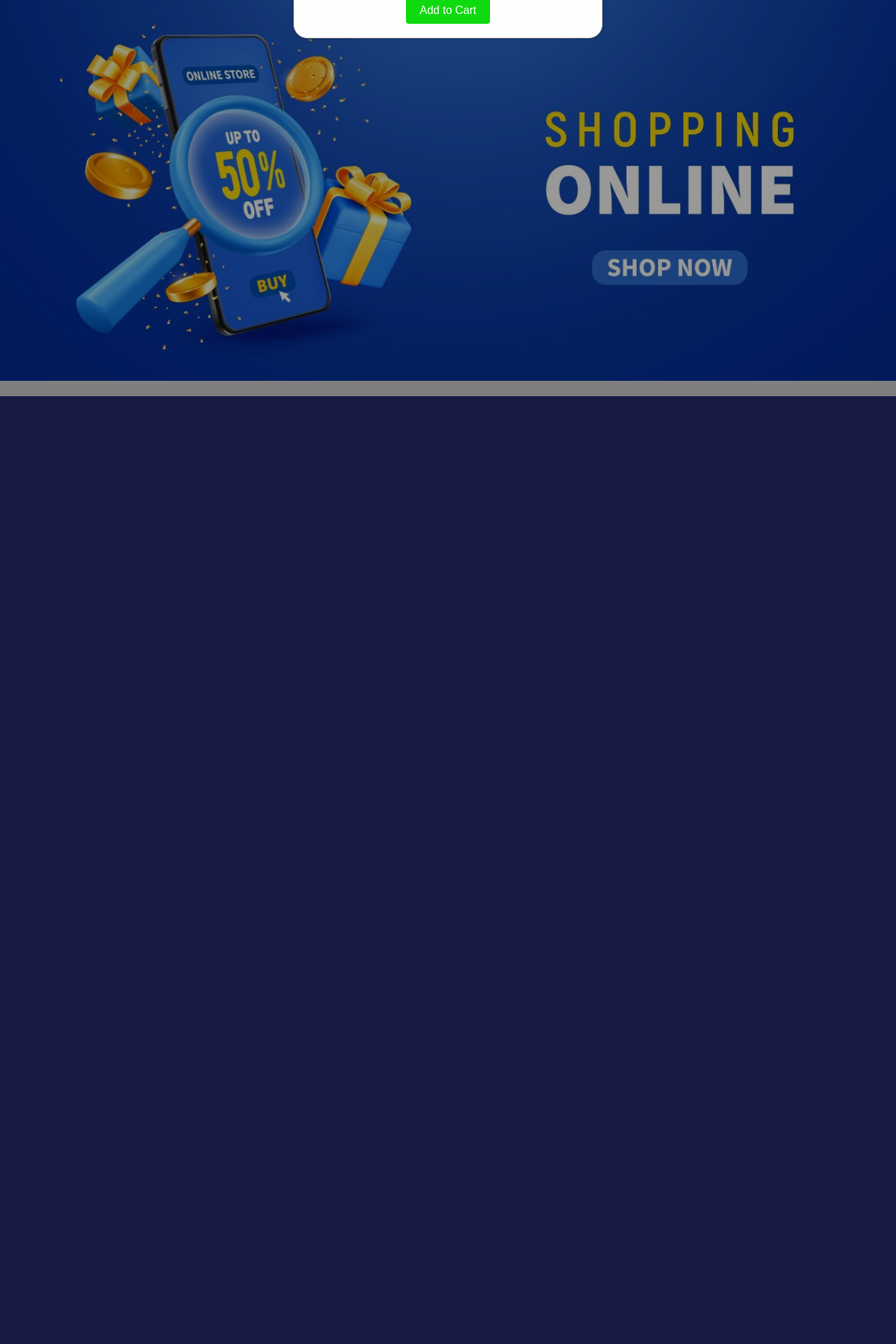
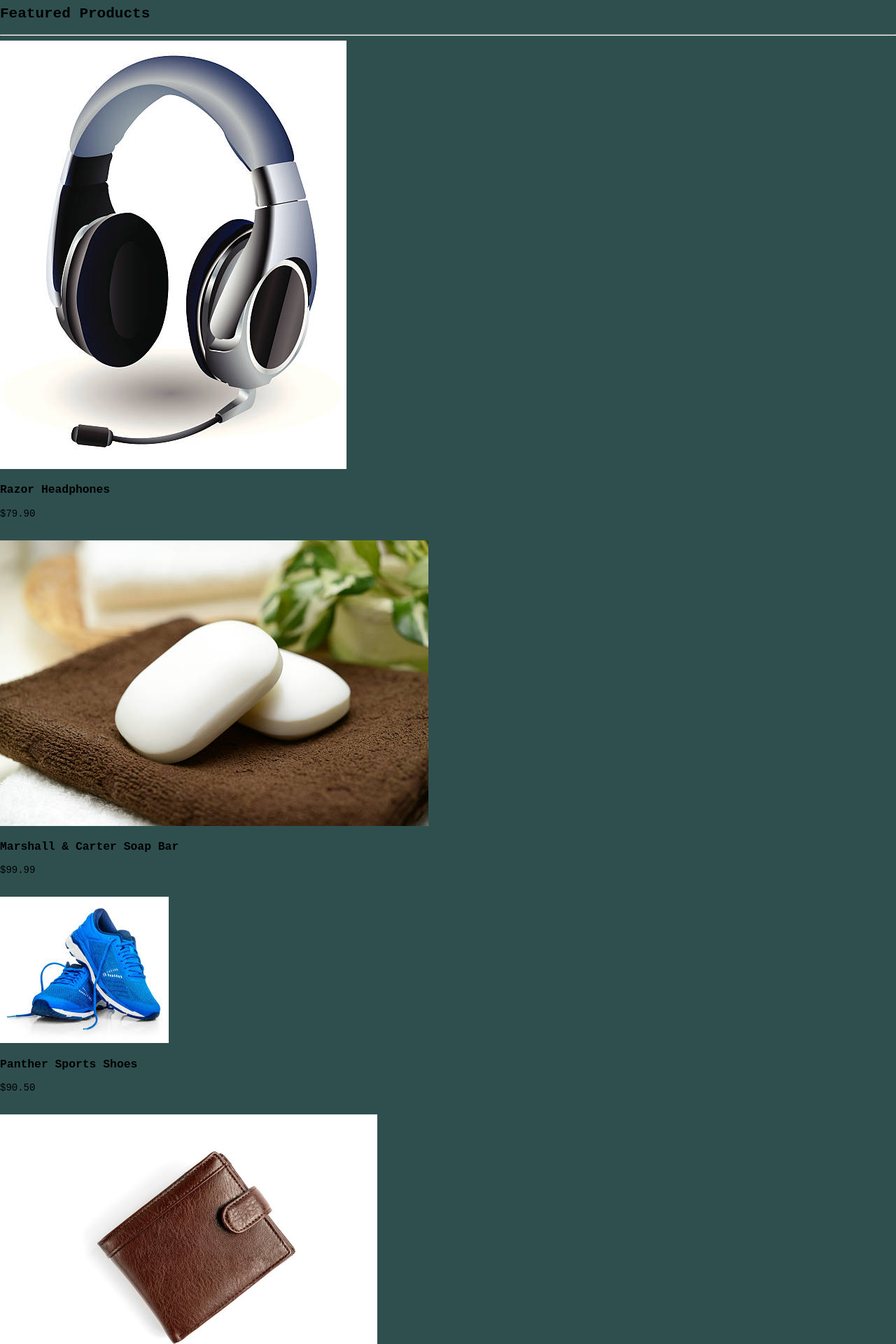
Before and after one commit to Blunkn/shopii, a PHP site: page /index.php in a window 1280 px wide. Shown: the part 234-2154 px from the top of the page at 70% size. Before the commit the page ends 800 px from the top, so only its background shows below. Run offline with PHP 8.4, Linux system fonts and the light colour scheme; data comes from the database, SQL or seed files in the repository.

Commit message:
v1.6 - css changes + domain hosting

```diff
--- a/frontend/design.css
+++ b/frontend/design.css
@@ -1,9 +1,10 @@
 
 
 body {
-    background-color: lightgray;
+    background-color: darkslategray;
     margin: 0%;
-    font-family: 'Segoe UI', Tahoma, Geneva, Verdana, sans-serif;
+    font-family: 'Courier New', monospace;
+    font-size: 14px;
 }
 
 #navbar {
@@ -13,7 +14,7 @@ body {
     align-items: center;
     justify-content: space-between;
     border-bottom: 1px solid rgba(211, 211, 211, 0.512);
-    background-color: #292A73;
+    background-color: cadetblue;
     text-align: left;
     padding-bottom: 1em;
     padding-top: 1em;
@@ -58,6 +59,8 @@ body {
     border: none;
     border-top-left-radius: 20px;
     border-bottom-left-radius: 20px;
+    border-top-right-radius: 20px;
+    border-bottom-right-radius: 20px;
     padding: 6px;
     padding-left: 15px;
     background-color: azure;
--- a/frontend/index.php
+++ b/frontend/index.php
@@ -11,14 +11,14 @@ include "./sql_con.php";
     <meta name="viewport" content="width=device-width, initial-scale=1.0">
     <title>Shopii</title>
     <link rel="stylesheet" type="text/css" href="./design.css">
-    <link rel="stylesheet" type="text/css" href="./homepage.css">
+    <!-- link rel="stylesheet" type="text/css" href="./homepage.css" -->
 </head>
 
 <body>
 
     <?php include "./navbar.php"; ?>
 
-    <img class="banner" src="./images/shop_banner.jpg" alt="Shopping Advertisement Banner">
+    <!-- img class="banner" src="./images/shop_banner.jpg" alt="Shopping Advertisement Banner" -->
     <section class="product-container">
         <h1>Featured Products</h1><hr>
         <?php
```
Also changed, not shown: README.md.
